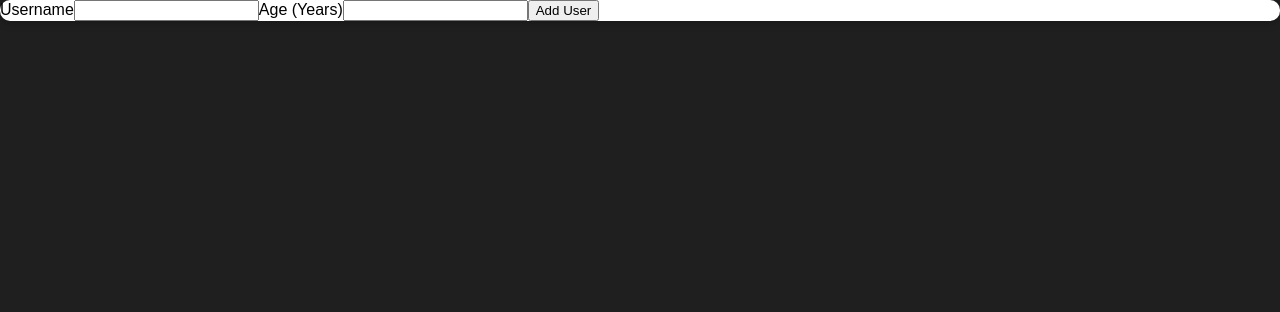
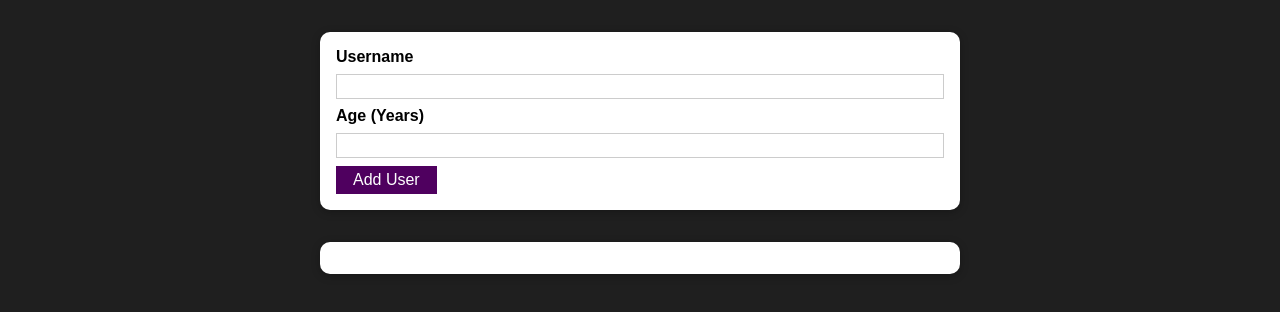
Before and after one commit to Blackmesa-Canteen/reactdemo, a React (Create React App) app: page / in a window 1280 px wide. Shown: the top 312 px of the page. Built offline with nearby package versions, Linux system fonts and the light colour scheme.

Commit message:
finished one practice project

```diff
--- a/src/App.js
+++ b/src/App.js
@@ -1,12 +1,22 @@
-import React from 'react';
+import React, {useState} from 'react';
 import AddUser from "./components/Users/AddUser";
+import UsersList from "./components/Users/UsersList";
 
 function App() {
-  return (
-    <div>
-      <AddUser />
-    </div>
-  );
+
+    const [usersList, setUsersList] = useState([]);
+    const addUserHandler = (username, userAge) => {
+        setUsersList((prevUsersList) => {
+            return [...prevUsersList, {id: Math.random().toString(), name: username, age: userAge}];
+        })
+    };
+
+    return (
+        <div>
+            <AddUser onAddUser={addUserHandler}/>
+            <UsersList users={usersList}/>
+        </div>
+    );
 }
 
 export default App;
--- /dev/null
+++ b/src/components/UI/Button.js
@@ -0,0 +1,17 @@
+import React from "react";
+import classes from "./Button.module.css"
+
+const Button = props => {
+    return (
+        <button
+            className={classes.button}
+            type={props.type || 'button'}
+            onClick={props.onClick}
+        >
+            {props.children}
+
+        </button>
+    );
+};
+
+export default Button;
--- /dev/null
+++ b/src/components/UI/Button.module.css
@@ -0,0 +1,18 @@
+.button {
+    font: inherit;
+    border: 1px solid #4f005f;
+    background: #4f005f;
+    color: white;
+    padding: 0.25rem 1rem;
+    cursor: pointer;
+}
+
+.button:hover,
+.button:active {
+    background: #741188;
+    border-color: #741188;
+}
+
+.button:focus {
+    outline: none;
+}
--- a/src/components/UI/Card.js
+++ b/src/components/UI/Card.js
@@ -1,13 +1,9 @@
-import React from "react";
+import React from 'react';
 
 import classes from './Card.module.css';
 
-const Card = props => {
-    return (
-        <div className={classes.card}>
-            {props.children}
-        </div>
-    );
+const Card = (props) => {
+    return <div className={`${classes.card} ${props.className}`}>{props.children}</div>;
 };
 
 export default Card;
--- /dev/null
+++ b/src/components/UI/ErrorModal.js
@@ -0,0 +1,31 @@
+import React from "react";
+import Card from "./Card";
+import Button from "./Button";
+
+import classes from "./ErrorModal.module.css";
+
+const ErrorModal = props => {
+    return (
+        <div>
+
+            <div className={classes.backdrop}/>
+
+            <Card className={classes.modal}>
+                <header className={classes.header}>
+                    <h2>{props.title}</h2>
+                </header>
+
+                <div className={classes.content}>
+                    <p>{props.message}</p>
+                </div>
+
+                <footer className={classes.actions}>
+                    <Button onClick={props.onConfirm}>Okay</Button>
+                </footer>
+            </Card>
+        </div>
+
+    );
+};
+
+export default ErrorModal;
--- /dev/null
+++ b/src/components/UI/ErrorModal.module.css
@@ -0,0 +1,45 @@
+.backdrop {
+    position: fixed;
+    top: 0;
+    left: 0;
+    width: 100%;
+    height: 100vh;
+    z-index: 10;
+    background: rgba(0, 0, 0, 0.75);
+}
+
+.modal {
+    position: fixed;
+    top: 30vh;
+    left: 10%;
+    width: 80%;
+    z-index: 100;
+    overflow: hidden;
+}
+
+.header {
+    background: #4f005f;
+    padding: 1rem;
+}
+
+.header h2 {
+    margin: 0;
+    color: white;
+}
+
+.content {
+    padding: 1rem;
+}
+
+.actions {
+    padding: 1rem;
+    display: flex;
+    justify-content: flex-end;
+}
+
+@media (min-width: 768px) {
+    .modal {
+        left: calc(50% - 20rem);
+        width: 40rem;
+    }
+}
--- a/src/components/Users/AddUser.js
+++ b/src/components/Users/AddUser.js
@@ -1,28 +1,66 @@
 import React from "react";
+import {useState} from "react";
 import Card from "../UI/Card";
 
 import classes from "./AddUser.module.css"
+import Button from "../UI/Button";
+import ErrorModal from "../UI/ErrorModal";
 
 const  AddUser = props => {
 
+    const [enteredUsername, setEnteredUsername] = useState('');
+    const [enteredAge, setEnteredAge] = useState('');
+    const [error, setError] = useState()
+
     const AddUserHandler = (event) => {
         event.preventDefault();
+        if (enteredUsername.trim().length === 0 || enteredAge.trim().length === 0) {
+            setError({
+               title: 'Invalid Input',
+               message: 'Error Username',
+            });
+            return;
+        }
+
+        if (+enteredAge < 1) {
+            setError({
+                title: 'Invalid Input',
+                message: 'Error Age, age >= 1',
+            });
+            return;
+        }
+
+        props.onAddUser(enteredUsername, enteredAge)
+        setEnteredUsername('');
+        setEnteredAge('');
     };
 
+    const usernameChangeHandler = (event) => {
+        setEnteredUsername(event.target.value);
+    }
+
+    const ageChangeHandler = (event) => {
+        setEnteredAge(event.target.value);
+    }
+
+    const errorHandler = () => {
+        setError(null);
+    }
+
     return (
+        <div>
+            {error && <ErrorModal title={error.title} message={error.message} onConfirm={errorHandler}/>}
             <Card className={classes.input}>
                 <form onSubmit={AddUserHandler}>
                     <label htmlFor="username">Username</label>
-                <input id="username" type="text"/>
+                    <input id="username" type="text" value={enteredUsername} onChange={usernameChangeHandler}/>
                     <label htmlFor="age">Age (Years)</label>
-                <input id="age" type="number"/>
-
-                <button type="submit">Add User</button>
+                    <input id="age" type="number" value={enteredAge} onChange={ageChangeHandler}/>
+                    <Button type="submit">Add User</Button>
                 </form>
             </Card>
+        </div>
     );
-
-
 };
 
 export default AddUser;
--- /dev/null
+++ b/src/components/Users/UsersList.js
@@ -0,0 +1,22 @@
+import React from "react";
+import Card from "../UI/Card";
+
+import classes from "./UsersList.module.css"
+
+const UsersList = props => {
+    return (
+        <Card className={classes.users}>
+            <ul>
+                {
+                    props.users.map(user => (
+                        <li key={user.id}>
+                            {user.name} ({user.age} years old)
+                        </li>
+                    ))
+                }
+            </ul>
+        </Card>
+    );
+};
+
+export default UsersList
--- /dev/null
+++ b/src/components/Users/UsersList.module.css
@@ -0,0 +1,16 @@
+.users {
+    margin: 2rem auto;
+    width: 90%;
+    max-width: 40rem;
+}
+
+.users ul {
+    list-style: none;
+    padding: 1rem;
+}
+
+.users li {
+    border: 1px solid #ccc;
+    margin: 0.5rem 0;
+    padding: 0.5rem;
+}
```
Lines whose indentation alone changed are shown as unchanged.
